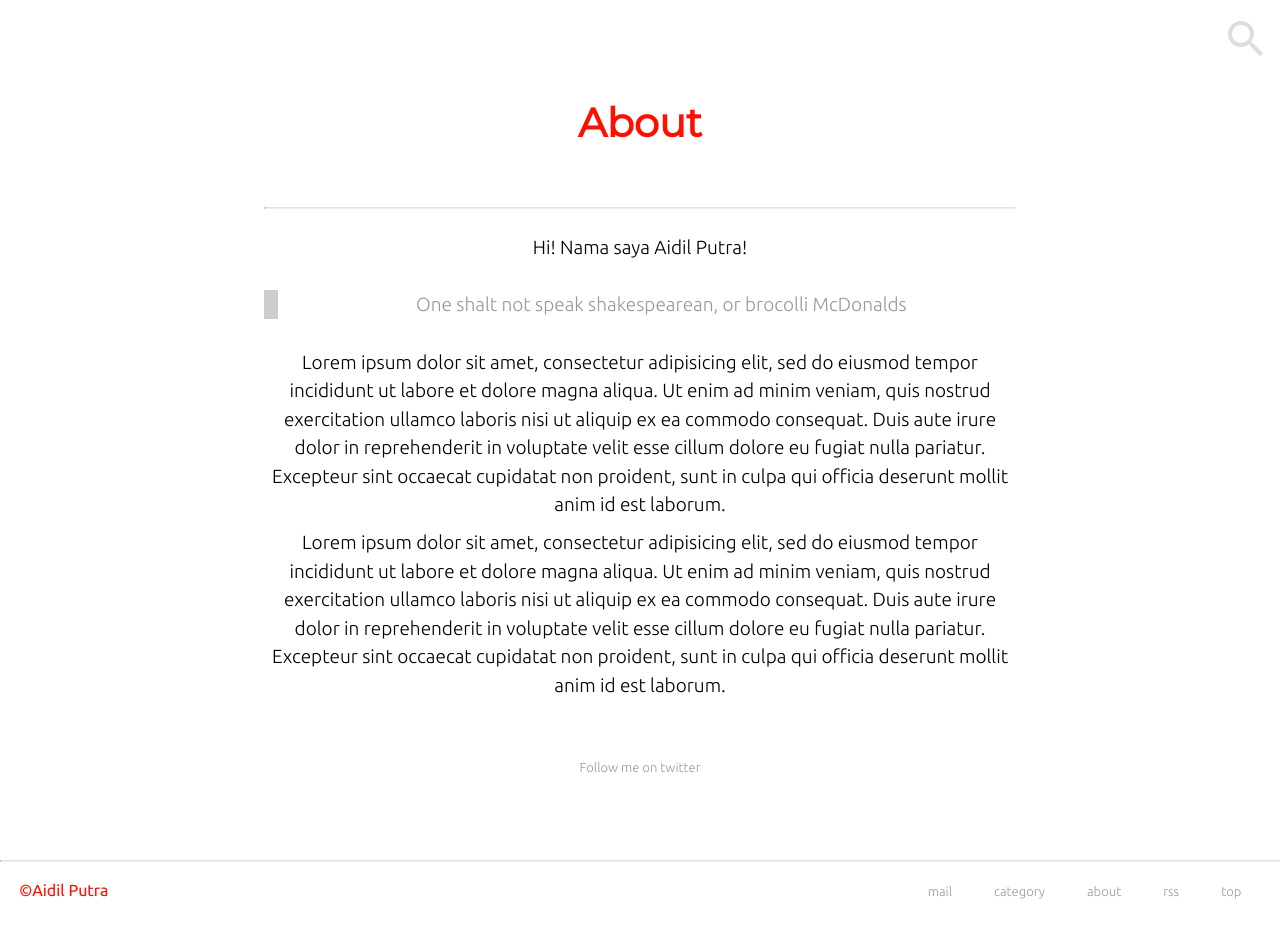
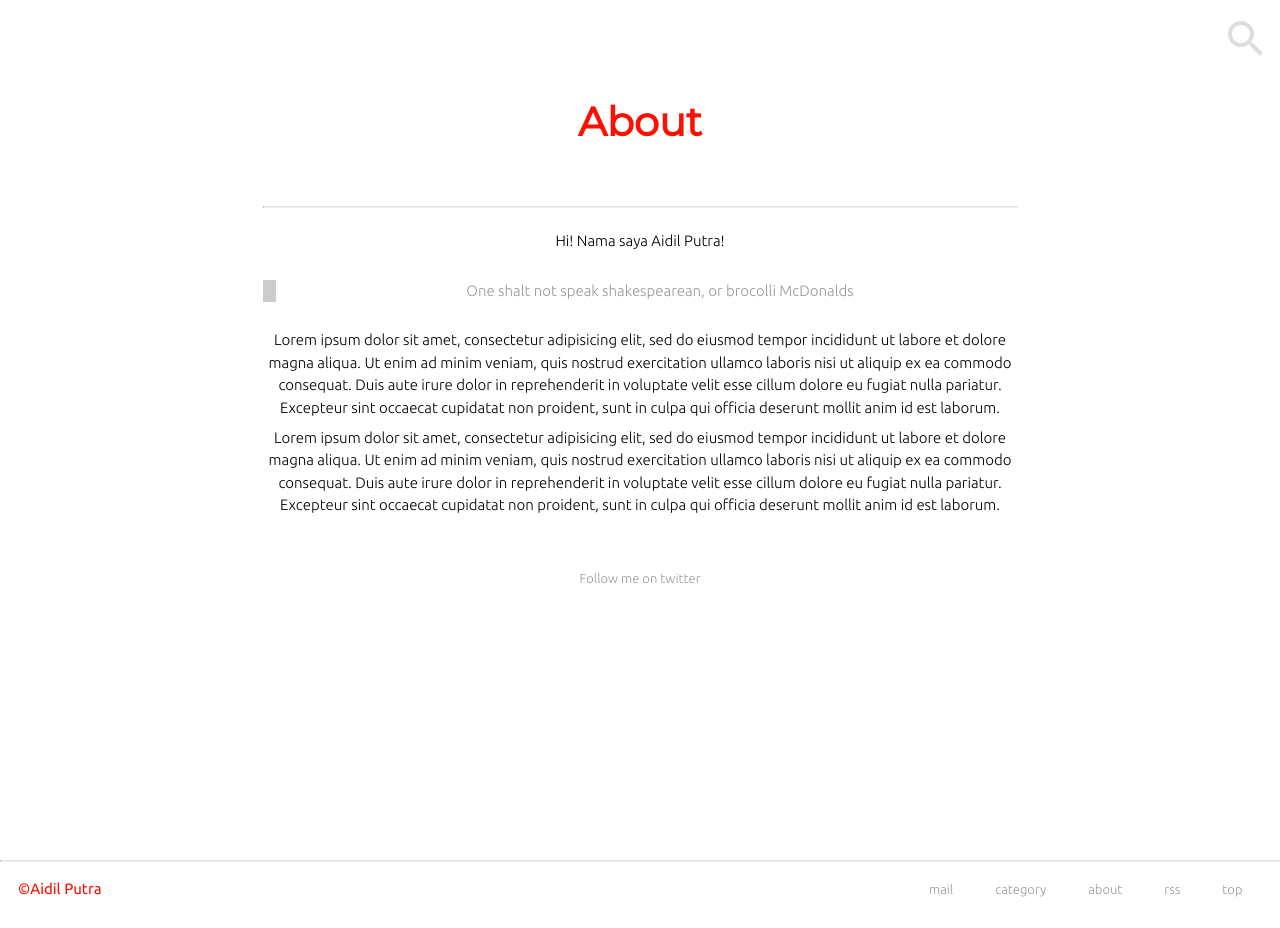
Before and after one commit to aidilchaniagoo/aidilchaniagoo.github.io, a Jekyll site: the page built from about.md, in a window 1280 px wide. Built offline with Jekyll 4.4.1, drawn with Linux system fonts in a browser that asks for light colours; nearby versions of some CDN libraries.

Commit message:
fix font

```diff
--- a/_sass/_style.scss
+++ b/_sass/_style.scss
@@ -13,6 +13,7 @@ html {
 body {
     font-family: $font-stack-one;
     height: 100%;
+    font-size: 15px;
     overflow: auto;
 }
 .site-name {
--- a/_sass/_typography.scss
+++ b/_sass/_typography.scss
@@ -44,7 +44,7 @@
         font-size: 20px;
     }
     p {
-        font-size: 19px;
+        font-size: 15px;
         margin: $base-spacing/3 0;
         font-weight: lighter;
     }
```
